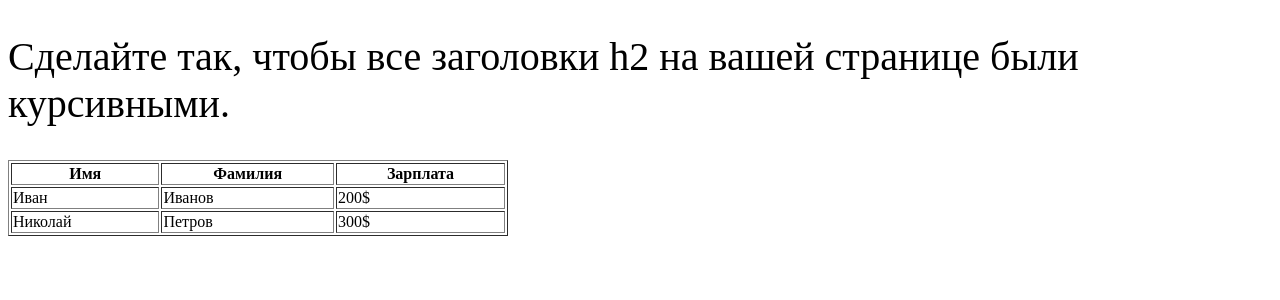
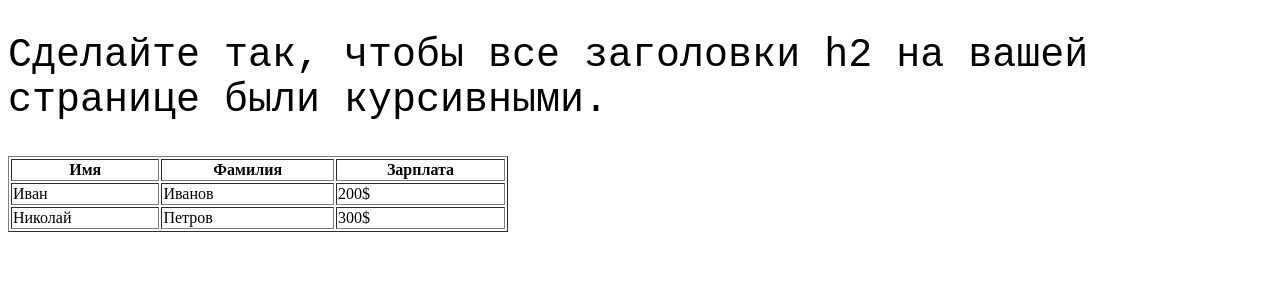
Before and after one commit to Dmusharo/PHP10, a PHP site: page /4.html in a window 1280 px wide. Shown: the top 300 px of the page. Run offline with PHP 8.4, Linux system fonts and the light colour scheme.

Commit message:
Lesson 6. Task 16 Практика HTML

```diff
--- a/Styles2.css
+++ b/Styles2.css
@@ -2,6 +2,7 @@ h2 {
     font-weight: normal;
     font-style: normal;
     font-size:40px;
+    font-family: 'Courier New';
 }
 p {
     font-weight: bold;
```
